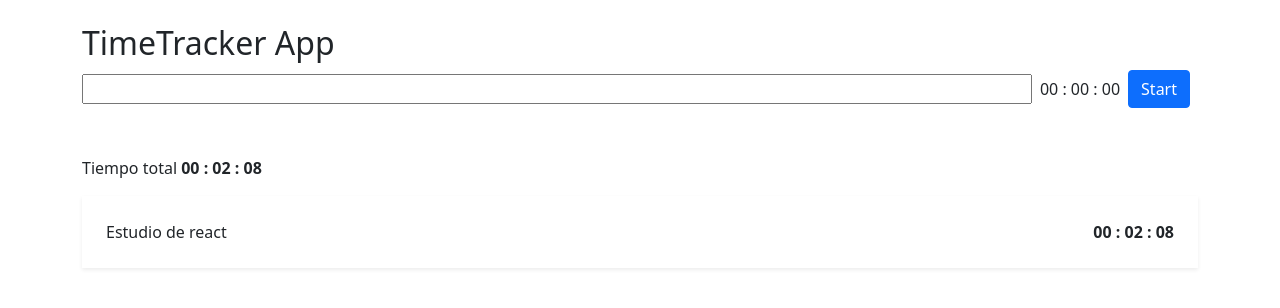
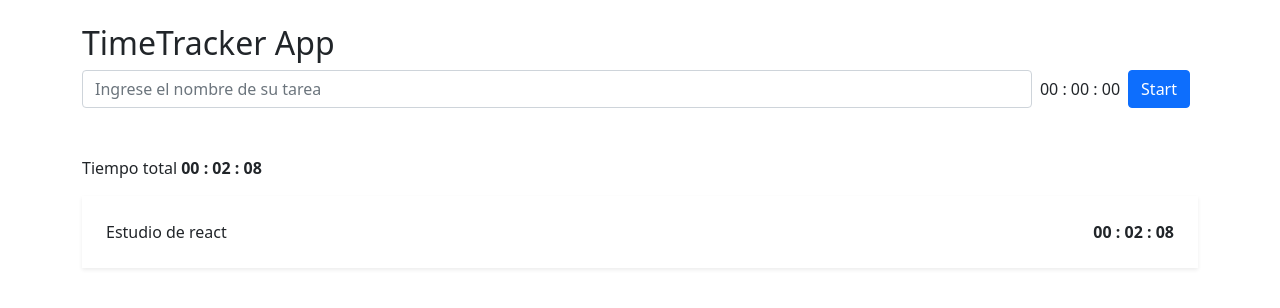
Before and after one commit to tobicorradi/time-tracking-app, a React (Create React App) app: page / in a window 1280 px wide. Shown: the top 308 px of the page. Built offline with nearby package versions, Linux system fonts and the light colour scheme.

Commit message:
Bootstrap input added

```diff
--- a/src/components/TaskCreator/TaskCreator.jsx
+++ b/src/components/TaskCreator/TaskCreator.jsx
@@ -1,62 +1,99 @@
-import React, {useState, useRef} from 'react'
-import Button from 'react-bootstrap/Button';
-import Alert from 'react-bootstrap/Alert';
-import { formatTime } from '../../Utils';
-const TaskCreator = ({timer, setTimer, newTask, setNewTask, setList, list, timerActive, setTimerActive}) => {
-    const countRef = useRef(null)
-    const [showError, setShowError] = useState(false)
+import React, { useState, useRef } from "react";
+import Button from "react-bootstrap/Button";
+import Alert from "react-bootstrap/Alert";
+import Form from "react-bootstrap/Form";
+import { formatTime } from "../../Utils";
+const TaskCreator = ({
+  timer,
+  setTimer,
+  newTask,
+  setNewTask,
+  setList,
+  list,
+  timerActive,
+  setTimerActive,
+}) => {
+  const countRef = useRef(null);
+  const [showError, setShowError] = useState(false);
   const createTask = () => {
     setList([
       {
         id: Math.random() * 1000,
         text: newTask,
-                time: timer
+        time: timer,
       },
-            ...list
-        ])
-        setNewTask('')
+      ...list,
+    ]);
+    setNewTask("");
+  };
+  const handleSubmit = (e) => {
+    e.preventDefault();
+    if (timer == 0) {
+      handleStart();
+    } else {
+      handleStop();
     }
-    const handleSubmit = (e) => {
-        e.preventDefault()
-        if(timer == 0){
-            handleStart()
+  };
+  const handleStart = () => {
+    setTimerActive(true);
+    countRef.current = setInterval(() => {
+      setTimer((timer) => timer + 1);
+    }, 1000);
+  };
+  const handleStop = () => {
+    if (newTask != "") {
+      clearInterval(countRef.current);
+      setTimer(0);
+      setTimerActive(false);
+      createTask();
+      setShowError(false);
     } else {
-            handleStop()
+      setShowError(true);
     }
-    }
-    const handleStart = () => {
-        setTimerActive(true)
-        countRef.current = setInterval(() => {
-            setTimer((timer) => timer + 1)
-        }, 1000)
-    }
-    const handleStop = () => {
-        if(newTask != ''){
-            clearInterval(countRef.current)
-            setTimer(0)
-            setTimerActive(false)
-            createTask()
-            setShowError(false)
-        } else {
-            setShowError(true)
-        }
-    }
+  };
 
   return (
     <>
       <h2>TimeTracker App</h2>
       <form onSubmit={handleSubmit} className="w-100 d-flex align-items-center">
-                <input required value={newTask} onChange={(e) => setNewTask(e.target.value)} style={{flex: 1}} className="me-2" type="text"/>
+        {/* <input
+          required
+          value={newTask}
+          onChange={(e) => setNewTask(e.target.value)}
+          style={{ flex: 1 }}
+          className="me-2"
+          type="text"
+        /> */}
+        <Form.Control
+          required
+          value={newTask}
+          onChange={(e) => setNewTask(e.target.value)}
+          style={{ flex: 1 }}
+          className="me-2"
+          type="text"
+          placeholder="Ingrese el nombre de su tarea"
+        />
         <span className="me-2">{formatTime(timer)}</span>
-                {timerActive
-                ? <Button onClick={handleStop}>Stop</Button>
-                : <Button onClick={handleStart} variant="primary" className="me-2">Start</Button>}
+        {timerActive ? (
+          <Button onClick={handleStop}>Stop</Button>
+        ) : (
+          <Button onClick={handleStart} variant="primary" className="me-2">
+            Start
+          </Button>
+        )}
       </form>
-            {showError ?
-                <Alert className="text-danger mt-3" variant="danger" onClose={() => setShowError(false)} dismissible>¡Debe ingresar un nombre!</Alert>
-            : null}
+      {showError ? (
+        <Alert
+          className="text-danger mt-3"
+          variant="danger"
+          onClose={() => setShowError(false)}
+          dismissible
+        >
+          ¡Debe ingresar un nombre!
+        </Alert>
+      ) : null}
     </>
-    )
-}
+  );
+};
 
-export default TaskCreator
+export default TaskCreator;
```
Lines whose indentation alone changed are shown as unchanged.
